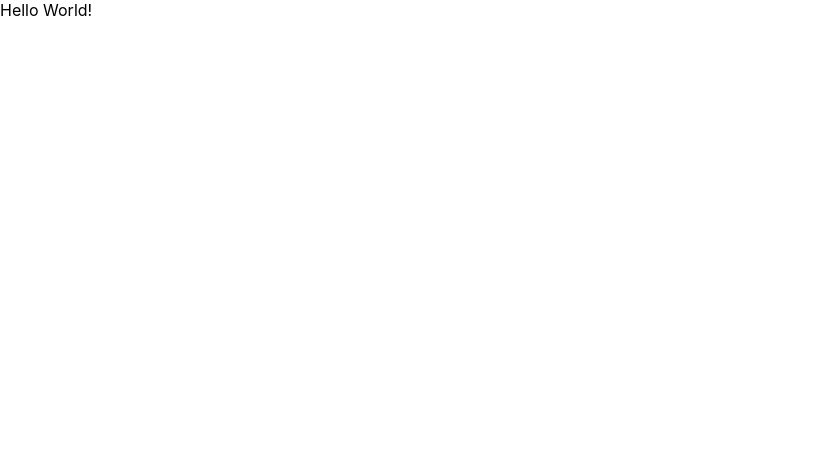
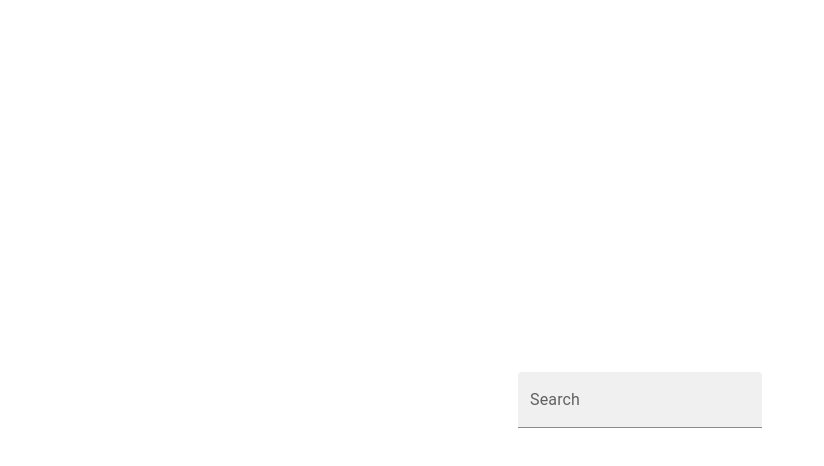
Before and after one commit to the-pirated-sardar/scholar-sprint, a React (Create React App) app: page / in a window 1280 px wide. Shown: the top 466 px of the page, without its empty margins (0-824 px from the left). Built offline with nearby package versions, Linux system fonts and the light colour scheme.

Commit message:
working api calls from input form

```diff
--- a/src/App.js
+++ b/src/App.js
@@ -1,13 +1,13 @@
 import React from 'react';
 import { Box } from '@mui/material';
-import Foo from './frontend/Foo.js';
+import SearchBar from './search/SearchBar.js';
 import './App.css';
 
 
 function App() {
   return (
     <Box>
-      <Foo/>
+      <SearchBar />
     </Box>
   );
 }
--- /dev/null
+++ b/src/search/SearchBar.js
@@ -0,0 +1,67 @@
+import React from "react";
+import { Box, TextField } from "@mui/material";
+
+const SearchBar = () => {
+
+    const apiKey = "j8F30WKHQaLkZVnEI4xU6Pd1Gc2BNwil"
+    const apiEndpoint = "https://api.core.ac.uk/v3/"
+
+    async function getEntity(urlFragment) {
+        const headers = {
+            "Authorization": "Bearer " + apiKey
+        };
+
+        try {
+            const response = await fetch(apiEndpoint + urlFragment, {
+                method: 'GET',
+                headers: headers
+            });
+
+            if (response.ok) {
+                const json = await response.json();
+                return { data: json, elapsed: response.elapsed };
+            } else {
+                console.error(`Error code ${response.status}, ${await response.text()}`);
+            }
+        } catch (error) {
+            console.error('Error:', error.message);
+        }
+    }
+
+    async function handleSubmit(event) {
+
+        event.preventDefault()
+        console.log(event.target.value)
+
+        getEntity("data-providers/1")
+            .then(({ data, elapsed }) => {
+                console.log(JSON.stringify(data, null, 2));
+                console.log('Elapsed time:', elapsed);
+            })
+
+    }
+
+    const handleChange = (event) => {
+        console.log(event.target.value)
+    }
+
+    return (
+        <Box
+            component="form"
+            display="flex"
+            flexDirection="column"
+            justifyContent="center"
+            alignItems="center"
+            minHeight="100vh"
+            onSubmit={handleSubmit}
+        >
+            <TextField
+                id="filled-basic"
+                label="Search"
+                variant="filled"
+                onChange={handleChange}
+            />
+        </Box>
+    )
+}
+export default SearchBar;
```
Also changed, not shown: 1 other file (tests, documents, lock files or other folders).
